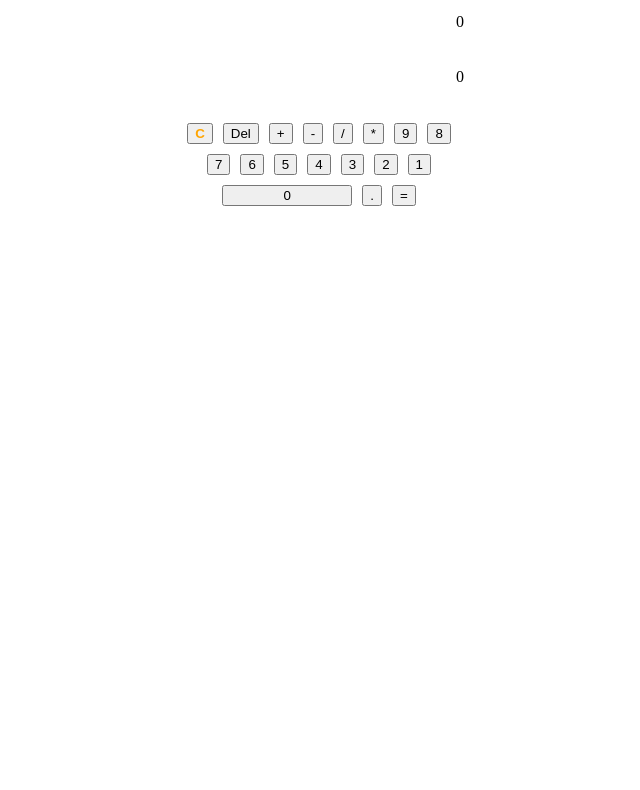
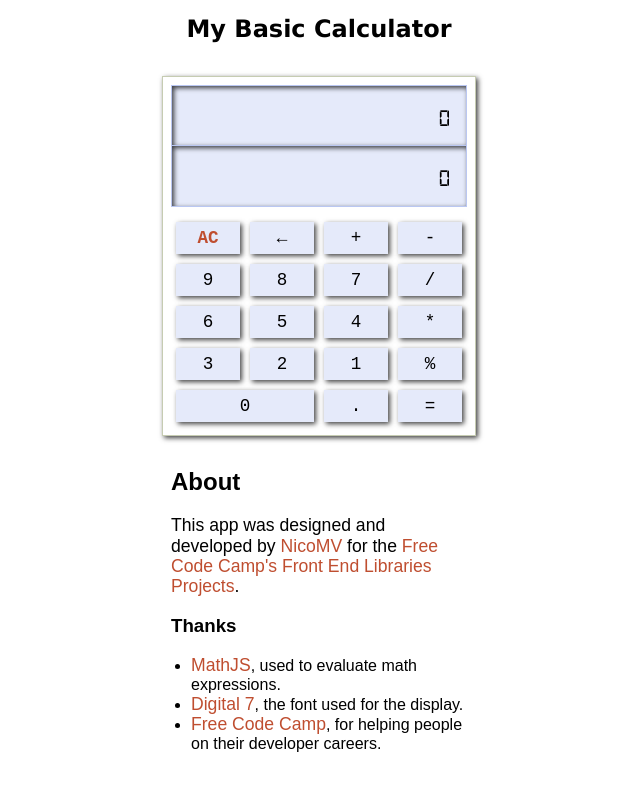
Before and after one commit to skaparate/fcc-calculator, an Angular app: page / in a window 1280 px wide. Shown: the top 790 px of the page, without its empty margins (321-961 px from the left). Built offline with nearby package versions, Linux system fonts and the light colour scheme.

Commit message:
Finished working on the basic calculator

```diff
--- /dev/null
+++ b/src/app/about.component.html
@@ -0,0 +1,26 @@
+<div class="about">
+  <h2>About</h2>
+  <p>
+    This app was designed and developed by
+    <a href="https://nicomv.com/" title="Author Home page">NicoMV</a> for the
+    <a
+      href="https://www.freecodecamp.org/learn/front-end-libraries/front-end-libraries-projects/build-a-javascript-calculator"
+      >Free Code Camp's Front End Libraries Projects</a
+    >.
+  </p>
+  <h3>Thanks</h3>
+  <ul>
+    <li>
+      <a href="https://github.com/josdejong/mathjs" target="_blank">MathJS</a>, used to evaluate
+      math expressions.
+    </li>
+    <li>
+      <a href="https://www.1001fonts.com/digital-7-font.html" target="_blank">Digital 7</a>, the
+      font used for the display.
+    </li>
+    <li>
+      <a href="https://freecodecamp.org/" target="_blank">Free Code Camp</a>, for helping people
+      on their developer careers.
+    </li>
+  </ul>
+</div>
--- /dev/null
+++ b/src/app/about.component.sass
@@ -0,0 +1,15 @@
+.about
+  width: 296px
+  margin: 0 auto
+  font-family: 'Arial'
+
+p,
+a
+  font-size: 1.1rem
+
+a
+  color: #bf4e30
+  text-decoration: none
+
+ul
+  padding-left: 20px
--- a/src/app/app.component.html
+++ b/src/app/app.component.html
@@ -1 +1,3 @@
+<h1>My Basic Calculator</h1>
 <calculator></calculator>
+<about></about>
--- a/src/app/app.component.sass
+++ b/src/app/app.component.sass
@@ -0,0 +1,2 @@
+h1
+  text-align: center
--- a/src/app/app.module.ts
+++ b/src/app/app.module.ts
@@ -3,9 +3,10 @@ import { NgModule } from '@angular/core';
 
 import { AppComponent } from './app.component';
 import Calculator from './calculator.component';
+import About from './about.component';
 
 @NgModule({
-  declarations: [AppComponent, Calculator],
+  declarations: [AppComponent, Calculator, About],
   imports: [BrowserModule],
   providers: [],
   bootstrap: [AppComponent],
--- a/src/app/calculator.component.html
+++ b/src/app/calculator.component.html
@@ -11,23 +11,24 @@
         {{ operation }}
       </div>
     </div>
-    <div class="calculator-buttons">
+    <div class="calculator-buttons clearfix">
+      <div class="calculator-actions">
         <button
-        class="calculator-button calculator-button--clear"
-        (click)="onClear()"
+          class="calculator-button calculator-button--clear-all"
+          (click)="onClearAll()"
           id="clear"
         >
-        C
+          AC
         </button>
         <button
-        class="calculator-button calculator-button--del"
+          class="calculator-button calculator-button--del calculator-button--backspace"
           value="del"
           (click)="onDelClick($event)"
         >
-        Del
+          &larr;
         </button>
         <button
-        class="calculator-button calculator-button--add"
+          class="calculator-button calculator-button--add calculator-button--plus"
           value="+"
           id="add"
           (click)="onOperatorClick($event)"
@@ -35,13 +36,36 @@
           +
         </button>
         <button
-        class="calculator-button calculator-button--subtract"
+          class="calculator-button calculator-button--subtract calculator-button--minus"
           value="-"
           id="subtract"
           (click)="onOperatorClick($event)"
         >
           -
         </button>
+      </div>
+
+      <div class="calculator-numbers left">
+        <button
+          *ngFor="let button of buttons"
+          class="calculator-button calculator-button--{{ button.value }}"
+          id="{{ button.id }}"
+          data-value="{{ button.value }}"
+          (click)="onButtonClick($event)"
+        >
+          {{ button.value }}
+        </button>
+
+        <button
+          class="calculator-button calculator-button--decimal calculator-button--period"
+          id="decimal"
+          (click)="onDecimalClick()"
+        >
+          .
+        </button>
+      </div>
+
+      <div class="calculator-operations left">
         <button
           class="calculator-button calculator-button--divide"
           value="/"
@@ -59,32 +83,15 @@
           *
         </button>
         <button
-        *ngFor="let button of buttons"
-        class="calculator-button calculator-button--{{ button.value }}"
-        id="{{ button.id }}"
-        data-value="{{ button.value }}"
-        (click)="onButtonClick($event)"
+          class="calculator-button calculator-button--mod"
+          value="%"
+          (click)="onOperatorClick($event)"
         >
-        {{ button.value }}
+          %
         </button>
         <button
-        class="calculator-button calculator-button--decimal"
-        id="decimal"
-        (click)="onDecimalClick()"
-      >
-        .
-      </button>
-
-      <!-- <button
-        class="calculator-button calculator-button--negate"
-        (click)="onNegate()"
-      >
-        +/-
-      </button> -->
-
-      <button
           id="equals"
-        class="calculator-button calculator-button--equals"
+          class="calculator-button calculator-button--equals calculator-button--enter"
           (click)="onEqualsClick()"
         >
           =
@@ -92,3 +99,4 @@
       </div>
     </div>
   </div>
+</div>
--- a/src/app/calculator.component.sass
+++ b/src/app/calculator.component.sass
@@ -1,25 +1,63 @@
 .calculator
-  width: 300px
-  margin: 0 auto
+  width: 296px
+  margin: 2rem auto
+  border: 1px solid #c6ccb2
+  -webkit-box-shadow: 2px 2px 5px 0px rgba(0,0,0,0.75)
+  -moz-box-shadow: 2px 2px 5px 0px rgba(0,0,0,0.75)
+  box-shadow: 2px 2px 5px 0px rgba(0,0,0,0.75)
+  padding: .5rem
 
 .calculator-display
-  height: 45px
-  font-size: 1rem
-  padding: 5px
+  font-family: 'Digital 7 Regular'
+  font-size: 1.5rem
+  padding: 1rem
   text-align: right
+  background-color: #e5eafa
+  color: black
+  border: 1px solid darken(#e5eafa, 10%)
+  -webkit-box-shadow: inset 2px 2px 5px 0px rgba(0,0,0,0.75)
+  -moz-box-shadow: inset 2px 2px 5px 0px rgba(0,0,0,0.75)
+  box-shadow: inset 2px 2px 5px 0px rgba(0,0,0,0.75)
+  overflow: hidden
+  min-height: 1rem
+
+.calculator-display:first-child
+  border-bottom: none
 
 .calculator-buttons
-  display: flex
-  align-items: center
-  justify-content: center
-  flex-wrap: wrap
+  margin-top: 10px
 
 .calculator-button
+  font-family: monospace
+  font-size: 1.1rem
   margin: 5px
+  border: none
+  background-color: #e5eafa
+  color: black
+  width: 64px
+  height: 32px
+  -webkit-box-shadow: 2px 2px 5px 0px rgba(0,0,0,0.75)
+  -moz-box-shadow: 2px 2px 5px 0px rgba(0,0,0,0.75)
+  box-shadow: 2px 2px 5px 0px rgba(0,0,0,0.75)
+  padding: 0
+  &:hover,
+  :focus
+    background-color: darken(#e5eafa, 10%)
 
-.calculator-button--clear
-  color: orange
+.calculator-button.active
+  background-color: darken(#e5eafa, 10%)
+
+.calculator-button--clear-all
+  color: #bf4e30
   font-weight: bold
 
 .calculator-button--0
-  width: 130px
+  width: 138px
+
+.calculator-numbers
+  width: 222px
+
+.calculator-operations
+  display: flex
+  flex-direction: column
+  width: 74px
--- a/src/app/calculator.component.ts
+++ b/src/app/calculator.component.ts
@@ -6,60 +6,98 @@ import { evaluate } from 'mathjs';
   templateUrl: './calculator.component.html',
   styleUrls: ['./calculator.component.sass'],
 })
-export default class Calculator implements AfterViewInit {
+export default class Calculator implements OnInit {
   operation: string = '0';
   nums = Array.from(Array(10), (x, i) => i);
   buttons: Array<Object> = [];
-  operators: Array<string> = ['-', '+', '*', '/'];
-  negate = false;
+  operators: Array<string> = ['-', '+', '*', '/', '%'];
   expr: string = '0';
   result: string = '';
 
   constructor() {
-    this.buttons.push({
-      value: 0,
-      id: 'zero',
-    });
-    this.buttons.push({
-      value: 1,
-      id: 'one',
-    });
-    this.buttons.push({
-      value: 2,
-      id: 'two',
-    });
-    this.buttons.push({
-      value: 3,
-      id: 'three',
-    });
-    this.buttons.push({
-      value: 4,
-      id: 'four',
-    });
-    this.buttons.push({
-      value: 5,
-      id: 'five',
-    });
-    this.buttons.push({
-      value: 6,
-      id: 'six',
-    });
-    this.buttons.push({
-      value: 7,
-      id: 'seven',
-    });
-    this.buttons.push({
-      value: 8,
-      id: 'eight',
-    });
-    this.buttons.push({
-      value: 9,
-      id: 'nine',
+    let code = [48, 96];
+    const names = [
+      'zero',
+      'one',
+      'two',
+      'three',
+      'four',
+      'five',
+      'six',
+      'seven',
+      'eight',
+      'nine',
+    ];
+    this.nums.forEach(i => {
+      this.buttons.push({
+        value: i,
+        id: names[i],
+        code: [code[0], code[1]],
+      });
+      code[0]++;
+      code[1]++;
     });
     this.buttons = this.buttons.reverse();
   }
 
-  ngAfterViewInit() {}
+  ngOnInit() {
+    document.addEventListener('keyup', this.handleKeyPress);
+  }
+
+  handleNumber(value: string) {
+    if (this.result) {
+      this.expr = '';
+      this.result = '';
+      this.operation = '';
+    }
+
+    if (this.operation === '0') {
+      this.operation = value;
+      this.expr = value;
+    } else {
+      if (this.operation.length >= 1) {
+        if (
+          this.operation.startsWith('0') &&
+          this.operation[1] !== '.' &&
+          value === '0'
+        ) {
+          return;
+        }
+      }
+      this.operation += value;
+      this.expr += value;
+    }
+  }
+
+  handleKeyPress(event: any) {
+    const code = event.code;
+    console.debug('Event:', event);
+    let key: string;
+
+    if (code === 'BracketRight') {
+      key = 'plus';
+      if (event.shiftKey) {
+        key = 'multiply';
+      }
+    } else if (code === 'Digit5' && event.shiftKey) {
+      key = 'mod';
+    } else {
+      key = code.toLowerCase().replace(/(numpad|digit|key)/, '');
+    }
+
+    const element: HTMLElement = document.querySelector(
+      `.calculator-button--${key}`
+    );
+
+    if (element) {
+      element.classList.add('active');
+      element.click();
+      const handle = setTimeout(() => {
+        element.classList.remove('active');
+        clearTimeout(handle);
+      }, 100);
+    }
+  }
 
   clear(clearResult = true) {
     this.operation = '0';
@@ -69,28 +107,21 @@ export default class Calculator implements AfterViewInit {
     }
   }
 
-  onClear() {
+  onClearAll() {
     this.clear();
   }
 
   onButtonClick(event: any) {
     const value = event.target.value;
     console.debug('Button value:', value);
-
-    if (this.result) {
-      this.expr = '';
-      this.result = '';
-    }
-
-    if (this.operation === '0') {
-      this.operation = value;
-      this.expr = value;
-    } else {
-      this.operation += value;
-      this.expr += value;
-    }
+    this.handleNumber(value);
   }
 
+  /**
+   * Handles the operator button clicks.
+   *
+   * @param event The event sent from the button.
+   */
   onOperatorClick(event: any) {
     const value = event.target.value;
     console.debug('Operator click:', value);
@@ -115,6 +146,9 @@ export default class Calculator implements AfterViewInit {
     this.operation = value;
   }
 
+  /**
+   * Handles the decimal button click.
+   */
   onDecimalClick() {
     const dot = '.';
     if (this.operation.includes(dot)) {
@@ -124,29 +158,34 @@ export default class Calculator implements AfterViewInit {
     this.expr += dot;
   }
 
+  /**
+   * Handles the equals button click.
+   */
   onEqualsClick() {
     this.operation = '';
-    this.expr = this.expr.replace(/(\s+[\-+\/\*]\s+$|(=\d+))/, '');
+    this.expr = this.expr.replace(/(\s+[\-+\/\*%]\s+$|(=\d+))/, '');
     this.result = evaluate(this.expr);
     this.expr = `${this.expr}=${this.result}`;
     this.operation = this.result;
   }
 
-  onNegate() {
-    if (this.operation.startsWith('-')) {
-      this.operation = this.operation.replace('-', '');
-      this.negate = false;
-    } else {
-      this.operation = '-' + this.operation;
-      this.negate = true;
+  /**
+   * Handles the delete button click.
+   */
+  onDelClick() {
+    // Disable the delete action if there is an equal sign
+    if (this.expr.indexOf('=') >= 0) {
+      return;
     }
-  }
-
-  onDelClick() {
+    // Remove the last character of the current operation, if any.
+    if (this.operation.length > 0) {
+      this.operation = this.operation.slice(0, -1);
+    }
     if (this.expr.length > 0) {
+      // Remove the last character of the expression
       this.expr = this.expr.slice(0, -1);
-      this.operation = '';
       if (this.expr.length === 0) {
+        // If the expression is empty, clear all.
         this.clear(false);
       }
     }
@@ -178,6 +217,11 @@ export default class Calculator implements AfterViewInit {
     return this.isOperator(this.expr[this.expr.length - 2]) ? -1 : 0;
   }
 
+  /**
+   * Checks if a string is a operator.
+   *
+   * @param operator The string to check.
+   */
   isOperator(operator: string) {
     return this.operators.includes(operator);
   }
--- /dev/null
+++ b/src/assets/normalize.sass
@@ -0,0 +1,133 @@
+/* You can add global styles to this file, and also import other style files */
+/*! normalize.css v8.0.1 | MIT License | github.com/necolas/normalize.css */
+
+/* Document
+   ========================================================================== */
+
+/**
+ * 1. Correct the line height in all browsers.
+ * 2. Prevent adjustments of font size after orientation changes in iOS.
+ */
+
+html
+  line-height: 1.15
+  -webkit-text-size-adjust: 100%
+
+body
+  margin: 0
+
+main
+  display: block
+
+h1
+  font-size: 2em
+  margin: 0.67em 0
+
+hr
+  box-sizing: content-box
+  height: 0
+  overflow: visible
+
+pre
+  font-family: monospace, monospace
+  font-size: 1em
+
+a
+  background-color: transparent
+
+abbr[title]
+  border-bottom: none
+  text-decoration: underline
+  text-decoration: underline dotted
+
+b, strong
+  font-weight: bolder
+
+code, kbd, samp
+  font-family: monospace, monospace
+  font-size: 1em
+
+small
+  font-size: 80%
+
+sub, sup
+  font-size: 75%
+  line-height: 0
+  position: relative
+  vertical-align: baseline
+
+sub
+  bottom: -0.25em
+
+sup
+  top: -0.5em
+
+img
+  border-style: none
+
+button, input, optgroup, select, textarea
+  font-family: inherit
+  font-size: 100%
+  line-height: 1.15
+  margin: 0
+
+button, input
+  overflow: visible
+
+button, select
+  text-transform: none
+
+[type="button"], [type="reset"], [type="submit"], button
+  -webkit-appearance: button
+
+[type="button"]::-moz-focus-inner, [type="reset"]::-moz-focus-inner, [type="submit"]::-moz-focus-inner, button::-moz-focus-inner
+  border-style: none
+  padding: 0
+
+[type="button"]:-moz-focusring, [type="reset"]:-moz-focusring, [type="submit"]:-moz-focusring, button:-moz-focusring
+  outline: 1px dotted ButtonText
+
+fieldset
+  padding: 0.35em 0.75em 0.625em
+
+legend
+  box-sizing: border-box
+  color: inherit
+  display: table
+  max-width: 100%
+  padding: 0
+  white-space: normal
+
+progress
+  vertical-align: baseline
+
+textarea
+  overflow: auto
+
+[type="checkbox"], [type="radio"]
+  box-sizing: border-box
+  padding: 0
+
+[type="number"]
+  &::-webkit-inner-spin-button, &::-webkit-outer-spin-button
+    height: auto
+
+[type="search"]
+  -webkit-appearance: textfield
+  outline-offset: -2px
+
+  &::-webkit-search-decoration
+    -webkit-appearance: none
+
+\::-webkit-file-upload-button
+  -webkit-appearance: button
+  font: inherit
+
+details
+  display: block
+
+summary
+  display: list-item
+
+template, [hidden]
+  display: none
--- a/src/styles.sass
+++ b/src/styles.sass
@@ -1 +1,24 @@
-/* You can add global styles to this file, and also import other style files */
+@import 'assets/normalize'
+
+@font-face
+  font-family: 'Digital 7 Regular'
+  src: url('assets/digital-7.regular.ttf')
+  font-style: normal
+  font-weight: normal
+
+body
+  font-family: 'Verdana', sans-serif
+
+.clearfix:after
+  content: ""
+  display: table
+  clear: both
+
+.left
+  float: left
+
+.right
+  float: right
+
+h1
+  font-size: 1.5rem
```
Also changed, not shown: src/app/about.component.ts (added, +8 -0 lines), src/assets/digital-7.regular.ttf (added), 1 other file (tests, documents, lock files or other folders). Lines whose indentation alone changed are shown as unchanged.
